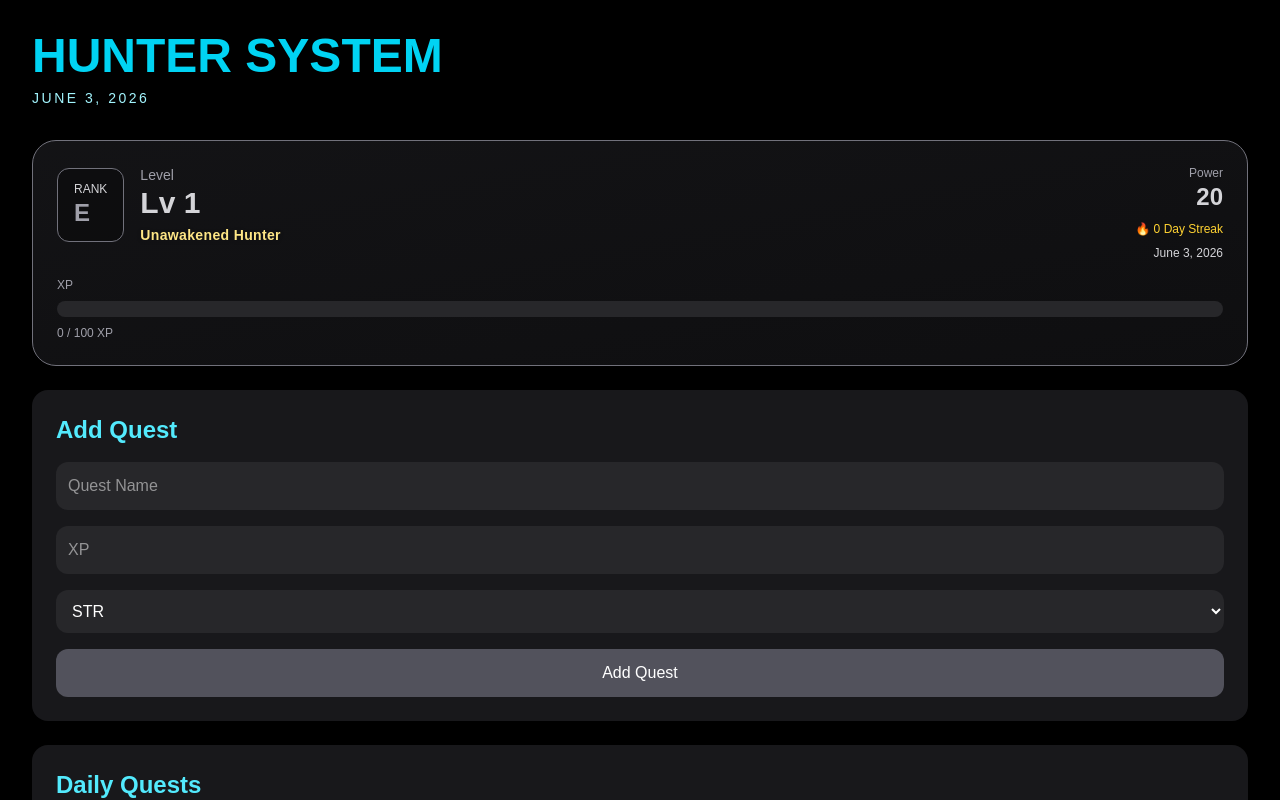
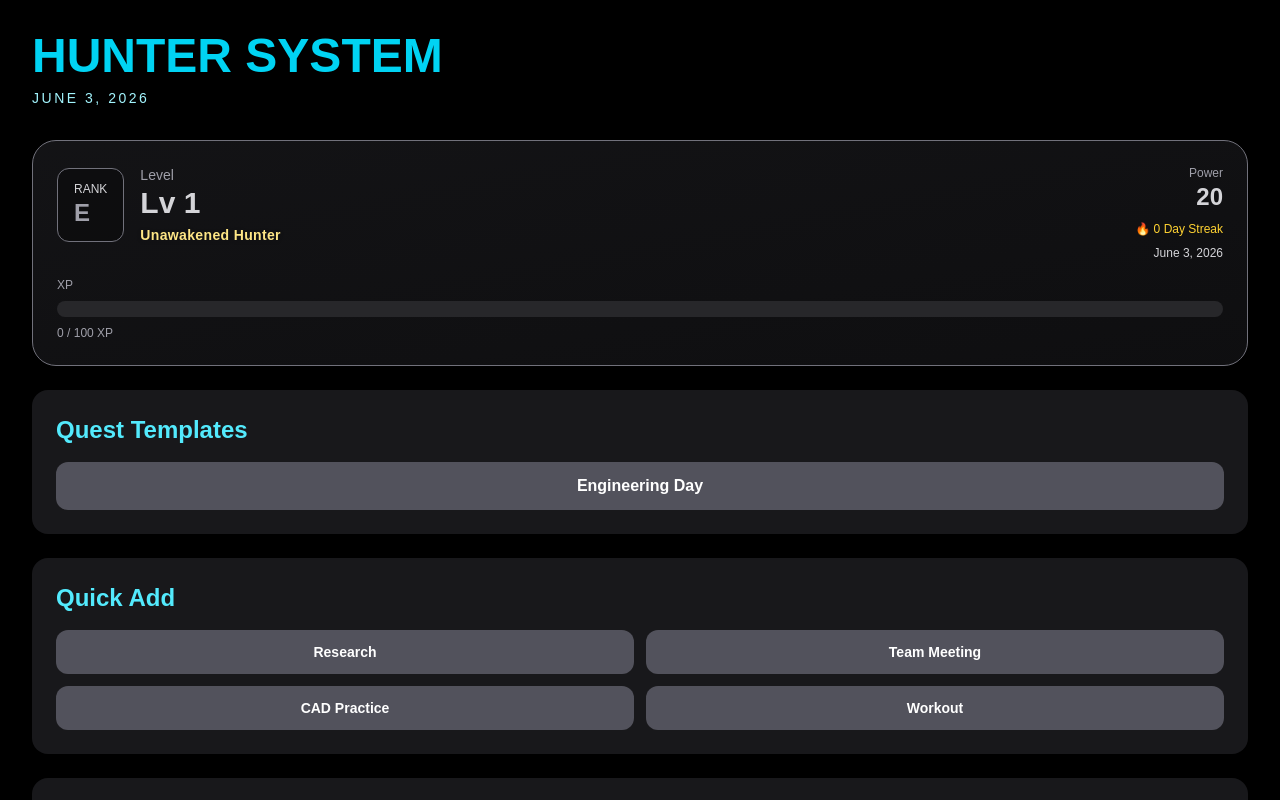
Before and after one commit to Saikat-cloud128/Hunter-System, a Next.js app: page / in a window 1280 px wide. Shown: the top 800 px of the page. Built offline with nearby package versions, Linux system fonts and the light colour scheme.

Commit message:
Added quick add system

```diff
--- a/app/page.tsx
+++ b/app/page.tsx
@@ -182,7 +182,6 @@ export default function Home() {
 
   useEffect(() => {
     const today = new Date().toISOString().split("T")[0];
-    const savedQuests = localStorage.getItem("quests");
     const savedXp = localStorage.getItem("xp");
     const savedStats = localStorage.getItem("stats");
     const savedStreak = localStorage.getItem("streak");
@@ -193,20 +192,24 @@ export default function Home() {
     let initialStreak = savedStreak ? Number(savedStreak) : 0;
     let initialLastCompleted = savedLastCompletedDate || "";
 
-    if (savedQuests) {
-      initialQuests = JSON.parse(savedQuests);
+    // Daily Reset: Clear all quests at the start of a new day
+    if (savedLastResetDate && savedLastResetDate !== today) {
+      // New day detected - remove all quests completely
+      initialQuests = [];
+      localStorage.setItem("lastResetDate", today);
+      // Preserve XP, Stats, Power, Rank, Hunter Title, Streak, Notifications
+    } else if (!savedLastResetDate) {
+      // First time setup
+      localStorage.setItem("lastResetDate", today);
+    } else {
+      // Same day - restore existing quests from localStorage
+      const savedQuests = localStorage.getItem("quests");
+      if (savedQuests) {
+        initialQuests = JSON.parse(savedQuests);
+      }
     }
 
-    if (savedLastResetDate && savedLastResetDate !== today) {
-      initialQuests = initialQuests.map((quest) => ({
-        ...quest,
-        completed: false,
-      }));
-      localStorage.setItem("lastResetDate", today);
-    } else if (!savedLastResetDate) {
-      localStorage.setItem("lastResetDate", today);
-    }
-
+    // Streak logic: Reset if no quest completed yesterday
     const yesterday = new Date(Date.now() - 86400000).toISOString().split("T")[0];
     if (savedLastCompletedDate && savedLastCompletedDate !== today && savedLastCompletedDate !== yesterday) {
       initialStreak = 0;
@@ -344,6 +347,54 @@ function deleteQuest(index: number) {
 
   setQuests(updatedQuests);
 }
+
+function applyEngineeringDayTemplate() {
+  const templateQuests = [
+    { name: "Research Topic", xp: 20, stat: "INT" as StatKey },
+    { name: "CAD Practice", xp: 30, stat: "ENG" as StatKey },
+    { name: "Team Meeting", xp: 20, stat: "DISC" as StatKey },
+    { name: "Workout", xp: 20, stat: "STR" as StatKey },
+  ];
+
+  const newQuests = [...quests];
+
+  // Add each template quest if it doesn't already exist
+  for (const template of templateQuests) {
+    const questExists = newQuests.some((q) => q.name === template.name);
+    if (!questExists) {
+      newQuests.push({
+        name: template.name,
+        xp: template.xp,
+        stat: template.stat,
+        completed: false,
+      });
+    }
+  }
+
+  setQuests(newQuests);
+  pushNotification("[SYSTEM] Engineering Day template loaded!");
+}
+
+function quickAddQuest(name: string, stat: StatKey, xp: number) {
+  // Check if quest with same name already exists (active or completed)
+  const questExists = quests.some((q) => q.name === name);
+
+  if (questExists) {
+    pushNotification(`[SYSTEM] "${name}" is already in your quest list.`);
+    return;
+  }
+
+  const newQuest = {
+    name,
+    xp,
+    stat,
+    completed: false,
+  };
+
+  setQuests([...quests, newQuest]);
+  pushNotification(`[SYSTEM] Added: ${name} (+${xp} XP)`);
+}
+
   function resetSystem() {
   localStorage.clear();
 
@@ -412,6 +463,57 @@ function deleteQuest(index: number) {
             <div className="text-xs text-zinc-400 mt-2">{xp} / {maxXp} XP</div>
           </div>
         </div>
+
+      {/* QUEST TEMPLATES */}
+      <div className="bg-zinc-900 p-6 rounded-2xl mb-6">
+        <h2 className="text-2xl font-semibold mb-4 text-cyan-300">
+          Quest Templates
+        </h2>
+
+        <button
+          onClick={applyEngineeringDayTemplate}
+          className={`w-full ${theme.buttonBg} p-3 rounded-xl transition-colors ${theme.buttonHover} font-semibold`}
+        >
+          Engineering Day
+        </button>
+      </div>
+
+      {/* QUICK ADD */}
+      <div className="bg-zinc-900 p-6 rounded-2xl mb-6">
+        <h2 className="text-2xl font-semibold mb-4 text-cyan-300">
+          Quick Add
+        </h2>
+
+        <div className="grid grid-cols-2 gap-3">
+          <button
+            onClick={() => quickAddQuest("Research", "INT", 20)}
+            className={`${theme.buttonBg} p-3 rounded-xl transition-colors ${theme.buttonHover} font-semibold text-sm`}
+          >
+            Research
+          </button>
+
+          <button
+            onClick={() => quickAddQuest("Team Meeting", "DISC", 20)}
+            className={`${theme.buttonBg} p-3 rounded-xl transition-colors ${theme.buttonHover} font-semibold text-sm`}
+          >
+            Team Meeting
+          </button>
+
+          <button
+            onClick={() => quickAddQuest("CAD Practice", "ENG", 30)}
+            className={`${theme.buttonBg} p-3 rounded-xl transition-colors ${theme.buttonHover} font-semibold text-sm`}
+          >
+            CAD Practice
+          </button>
+
+          <button
+            onClick={() => quickAddQuest("Workout", "STR", 20)}
+            className={`${theme.buttonBg} p-3 rounded-xl transition-colors ${theme.buttonHover} font-semibold text-sm`}
+          >
+            Workout
+          </button>
+        </div>
+      </div>
 
       {/* ADD QUEST */}
 <div className="bg-zinc-900 p-6 rounded-2xl mb-6">
```
